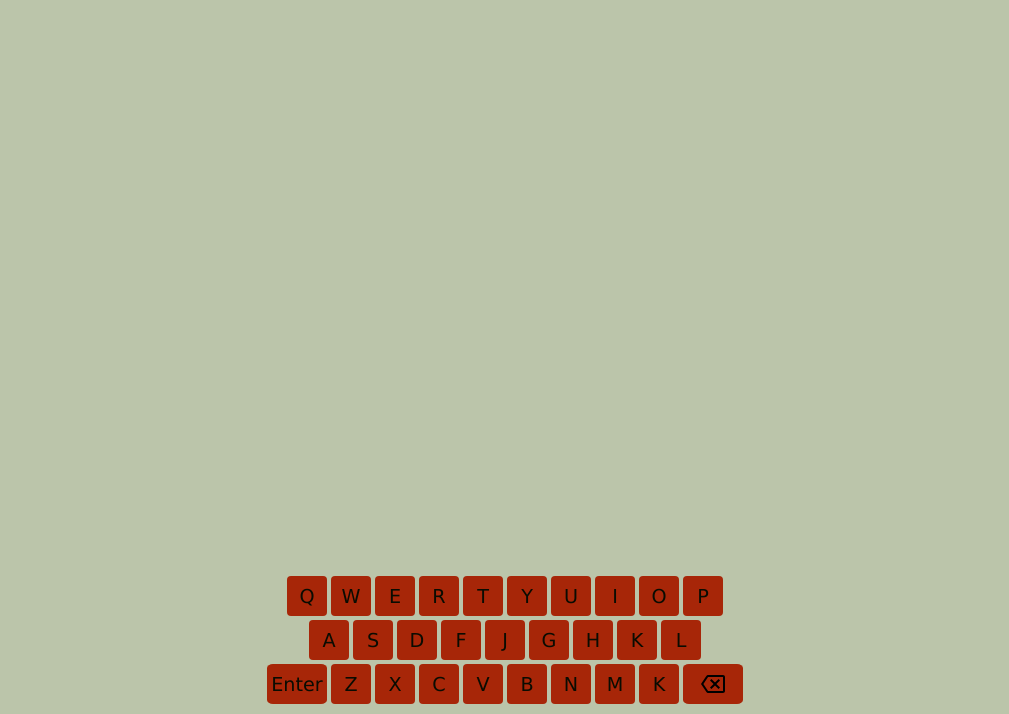
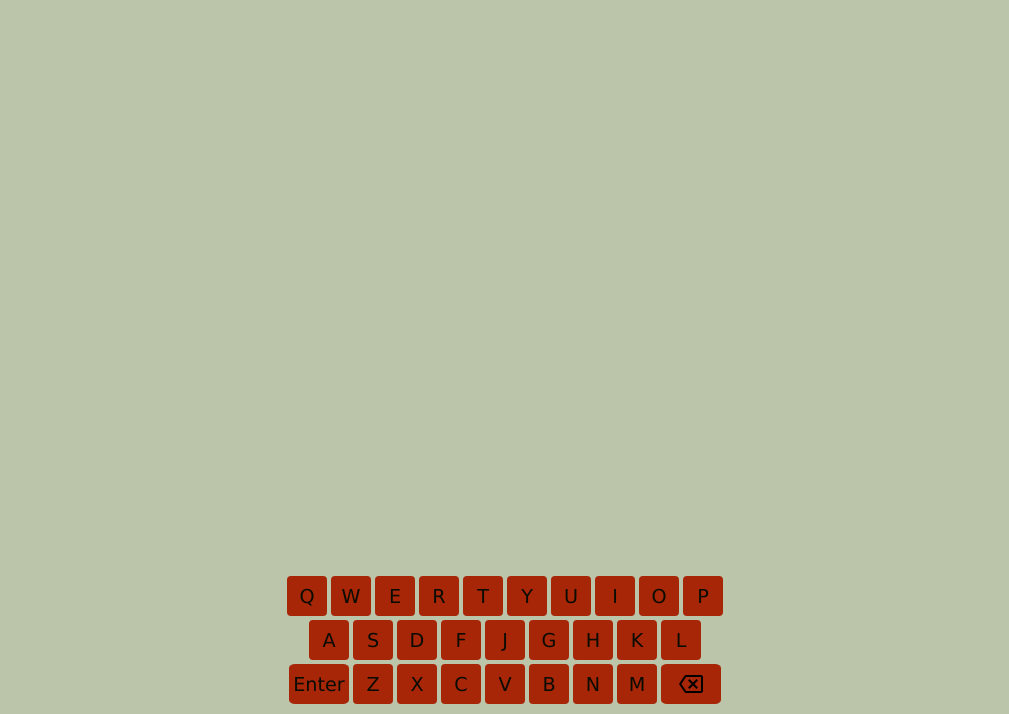
Before and after one commit to benbrauns/benbrauns.github.io, a plain HTML site: page wordle.html in a window 1280 px wide. Shown: the part 86-800 px from the top of the page, without its empty margins (135-1144 px from the left). Drawn offline with Linux system fonts and the light colour scheme; no server answers.

Commit message:
removed extra k from keyboard

```diff
--- a/wordle.html
+++ b/wordle.html
@@ -71,7 +71,6 @@
                 <a href="" class="keyboard-key letter">B</a>
                 <a href="" class="keyboard-key letter">N</a>
                 <a href="" class="keyboard-key letter">M</a>
-                <a href="" class="keyboard-key letter">K</a>
                 <a id="backspace-key" href="" class="keyboard-key keyboard-key-special">
                     <svg xmlns="http://www.w3.org/2000/svg" height="24" viewBox="0 0 24 24" width="24" class="game-icon" data-testid="icon-backspace"><path fill="var(--color-tone-1)" d="M22 3H7c-.69 0-1.23.35-1.59.88L0 12l5.41 8.11c.36.53.9.89 1.59.89h15c1.1 0 2-.9 2-2V5c0-1.1-.9-2-2-2zm0 16H7.07L2.4 12l4.66-7H22v14zm-11.59-2L14 13.41 17.59 17 19 15.59 15.41 12 19 8.41 17.59 7 14 10.59 10.41 7 9 8.41 12.59 12 9 15.59z"></path></svg>
                 </a>
```
